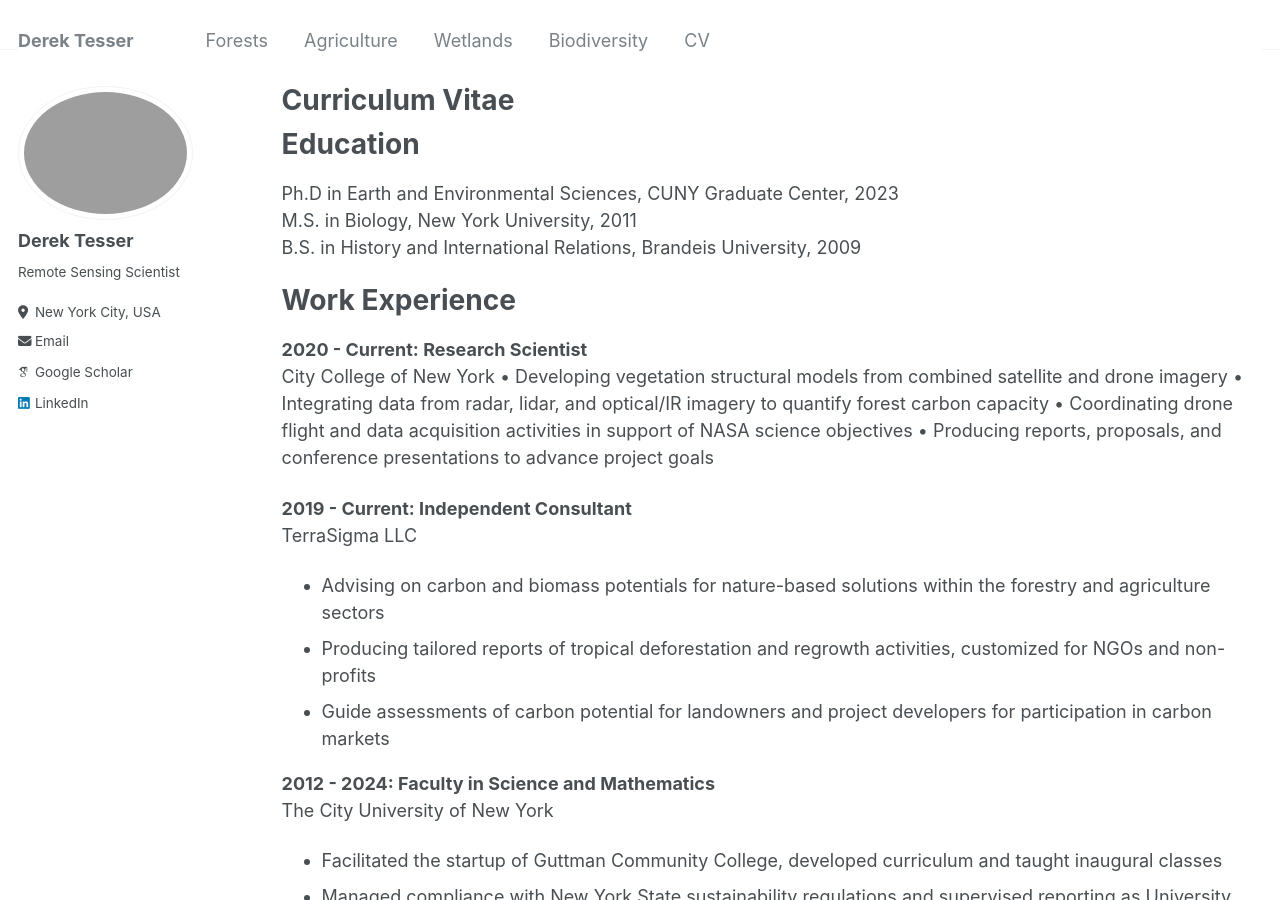
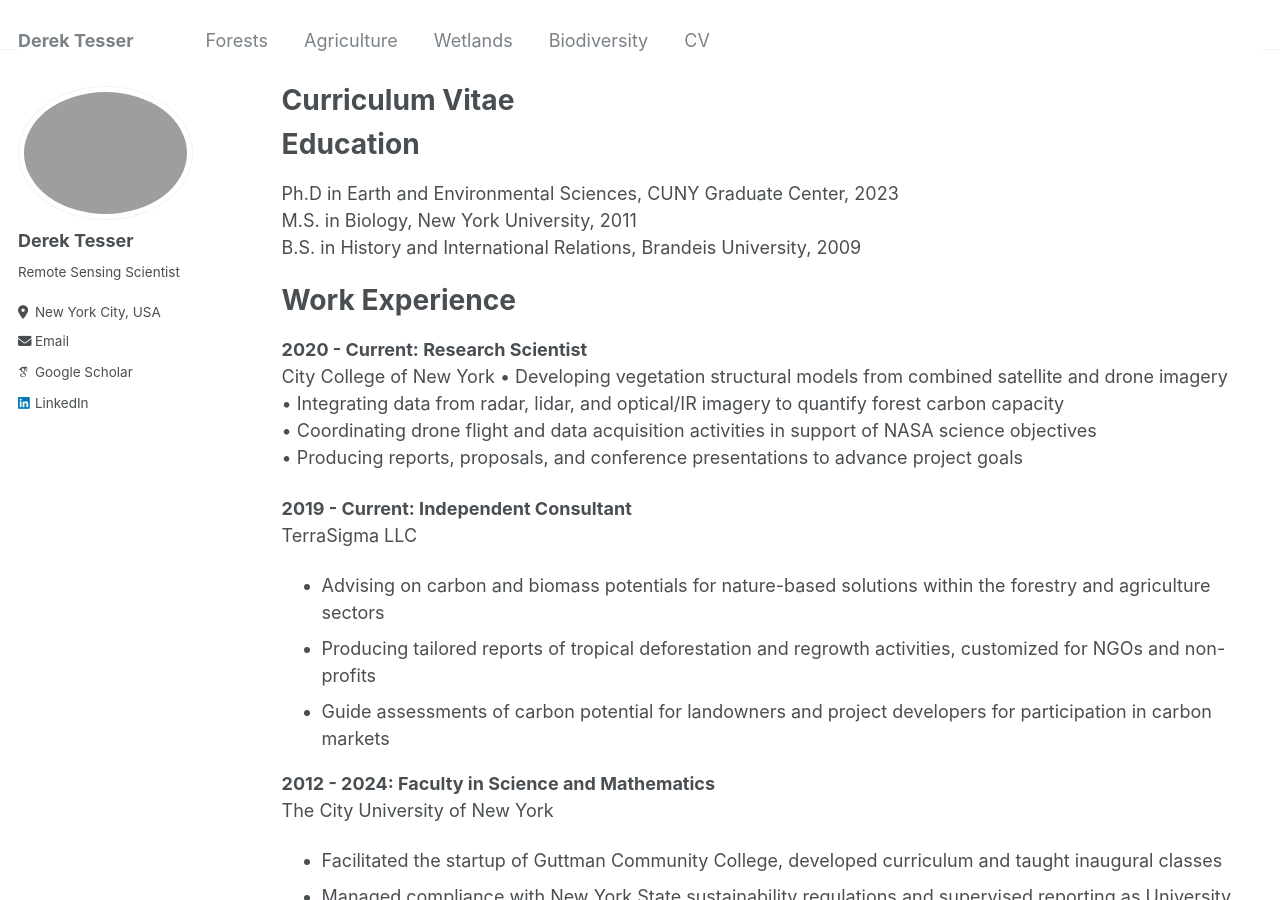
Before and after one commit to dstesser/dstesser.github.io, a Jekyll site: the page built from _pages/cv.md, in a window 1280 px wide and 900 px high. Built offline with Jekyll 4.4.1, drawn with Linux system fonts in a browser that asks for light colours; some web fonts are replaced.

Commit message:
Update cv.md

```diff
--- a/_pages/cv.md
+++ b/_pages/cv.md
@@ -21,9 +21,9 @@ Work Experience
 ======
 __2020 - Current: Research Scientist__<br>
 City College of New York
-  • Developing vegetation structural models from combined satellite and drone imagery
-  • Integrating data from radar, lidar, and optical/IR imagery to quantify forest carbon capacity
-  • Coordinating drone flight and data acquisition activities in support of NASA science objectives
+  • Developing vegetation structural models from combined satellite and drone imagery<br>
+  • Integrating data from radar, lidar, and optical/IR imagery to quantify forest carbon capacity<br>
+  • Coordinating drone flight and data acquisition activities in support of NASA science objectives<br>
   • Producing reports, proposals, and conference presentations to advance project goals
 
 __2019 - Current: Independent Consultant__<br>
```
